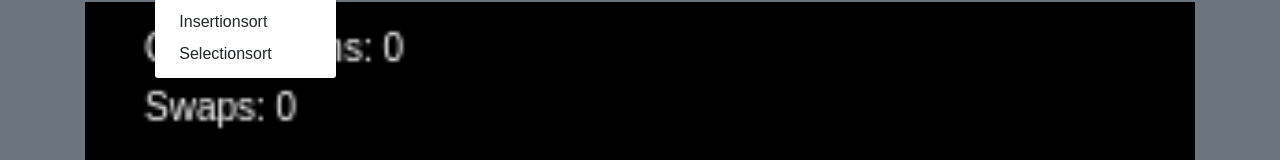
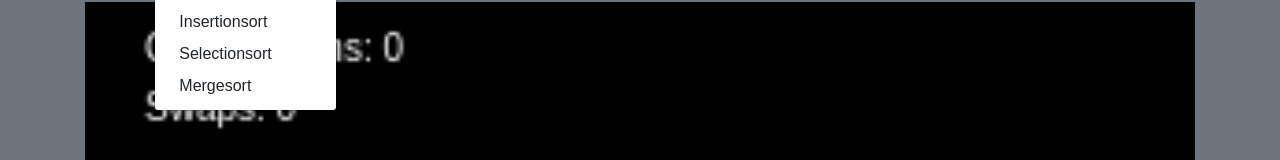
Before and after one commit to dandre3000/sorting-animation, a Vue app: page / in a window 1280 px wide. Both pictures are taken after a click on the button "Algorithms". Shown: the part 148-308 px from the top of the page. Built offline with nearby package versions, Linux system fonts and the light colour scheme.

Commit message:
Add mergesort

```diff
--- a/src/Navbar.vue
+++ b/src/Navbar.vue
@@ -12,6 +12,7 @@
 					<a class="dropdown-item" href="#" @click="setSort('randomquicksort')">Random Quicksort</a>
 					<a class="dropdown-item" href="#" @click="setSort('insertionsort')">Insertionsort</a>
 					<a class="dropdown-item" href="#" @click="setSort('selectionsort')">Selectionsort</a>
+					<a class="dropdown-item" href="#" @click="setSort('mergesort')">Mergesort</a>
 				</div>
 			</div>
 		</nav>
--- a/src/algorithms.js
+++ b/src/algorithms.js
@@ -314,3 +314,70 @@ export const selectionsort = (arr, descending) => {
 
 	return sequence
 }
+
+export const mergesort = arr => {
+	const merge = (l, r, i) => {
+		const result = []
+		let lIdx = i
+		let rIdx = i + l.length
+
+		while (l.length > 0 && r.length > 0) {
+			sequence.push({ type: 'comparison', index1: lIdx, index2: rIdx })
+			if (l[0].value <= r[0].value) {
+				if (lIdx != i) sequence.push({ type: 'splice', index1: lIdx, index2: i })
+
+				result.push(l.shift())
+
+				lIdx++
+			} else {
+				if (rIdx != i) sequence.push({ type: 'splice', index1: rIdx, index2: i })
+
+				result.push(r.shift())
+
+				lIdx++
+				rIdx++
+			}
+
+			i++
+		}
+
+		while (l.length > 0) {
+			result.push(l.shift())
+		}
+		while (r.length > 0) {
+			result.push(r.shift())
+		}
+
+		return result
+	}
+
+	const sort = (arr, i) => {
+		if (arr.length <= 1) return arr
+
+		let l = []
+		let r = []
+
+		arr.forEach((n, i) => {
+			if (i < arr.length / 2) {
+				l.push(n)
+			} else {
+				r.push(n)
+			}
+		})
+
+		l = sort(l, i)
+		r = sort(r, i + l.length)
+
+		return merge(l, r, i)
+	}
+
+	const copy = cleanArrayClone(arr)
+
+	const sequence = newSequence()
+
+	sort(copy, 0)
+
+	sequence.push({ type: 'end' })
+
+	return sequence
+}
--- a/src/render.js
+++ b/src/render.js
@@ -19,7 +19,7 @@ export const render = () => {
 		if (sequence) {
 			const step = sequence[sequence.index]
 
-			if (step.type == 'comparison' || step.type == 'swap') {
+			if (step.type == 'comparison' || step.type == 'swap' || step.type == 'splice') {
 				const {index1, index2} = step
 				if (i == index1) {
 					ctx.fillStyle = 'red'
--- a/src/step.js
+++ b/src/step.js
@@ -32,6 +32,11 @@ export const step = n => {
 
 				swap(tmpArray, index1, index2)
 				sequence.swaps--
+			} else if (sequence[i].type == 'splice') {
+				let {index1, index2} = sequence[i]
+				let t = tmpArray.splice(index2, 1)[0]
+				tmpArray.splice(index1, 0, t)
+				sequence.swaps--
 			} else if (sequence[i].type == 'comparison') {
 				sequence.comparisons--
 			} else if (sequence[i].type == 'status') {
@@ -47,6 +52,11 @@ export const step = n => {
 
 				swap(tmpArray, index1, index2)
 				sequence.swaps++
+			} else if (sequence[i].type == 'splice') {
+				let {index1, index2} = sequence[i]
+				let t = tmpArray.splice(index1, 1)[0]
+				tmpArray.splice(index2, 0, t)
+				sequence.swaps++
 			} else if (sequence[i].type == 'comparison') {
 				sequence.comparisons++
 			} else if (sequence[i].type == 'status') {
```
